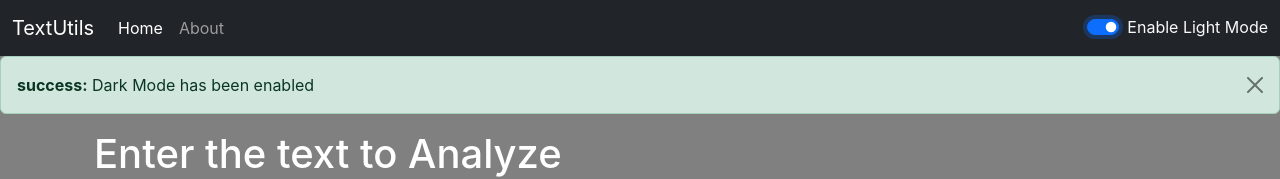
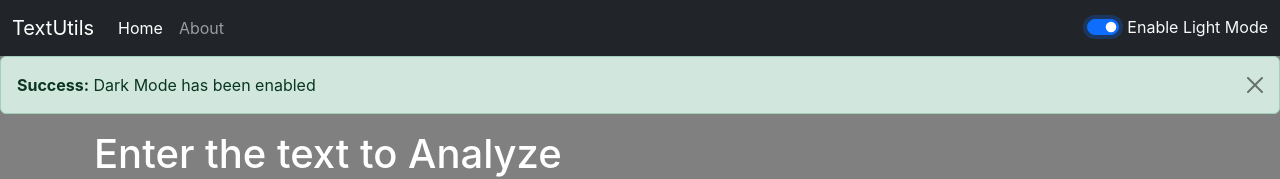
Before and after one commit to nishanlimbuchemjong/React-JS-Full-Beginner-s-Practice, a React (Create React App) app: page / in a window 1280 px wide. Both pictures are taken after a click on the switch "Enable Dark Mode". Shown: the top 179 px of the page. Built offline with nearby package versions, Linux system fonts and the light colour scheme.

Commit message:
Capatilized the first letter of the Alert type

```diff
--- a/src/components/Alert.js
+++ b/src/components/Alert.js
@@ -1,9 +1,13 @@
 import React from 'react'
 
 export default function Alert(props) {
+    const capatilize = (word)=>{
+        const lower = word.toLowerCase();
+        return lower.charAt(0).toUpperCase() + lower.slice(1);
+    }
   return (
     props.alert && <div className={`alert alert-${props.alert.type} alert-dismissible fade show`} role="alert">
-        <strong>{props.alert.type}:</strong> {props.alert.msg}
+        <strong>{capatilize(props.alert.type)}:</strong> {props.alert.msg}
         <button type="button" className="btn-close" data-bs-dismiss="alert" aria-label="Close"></button>
     </div>
   )
```
